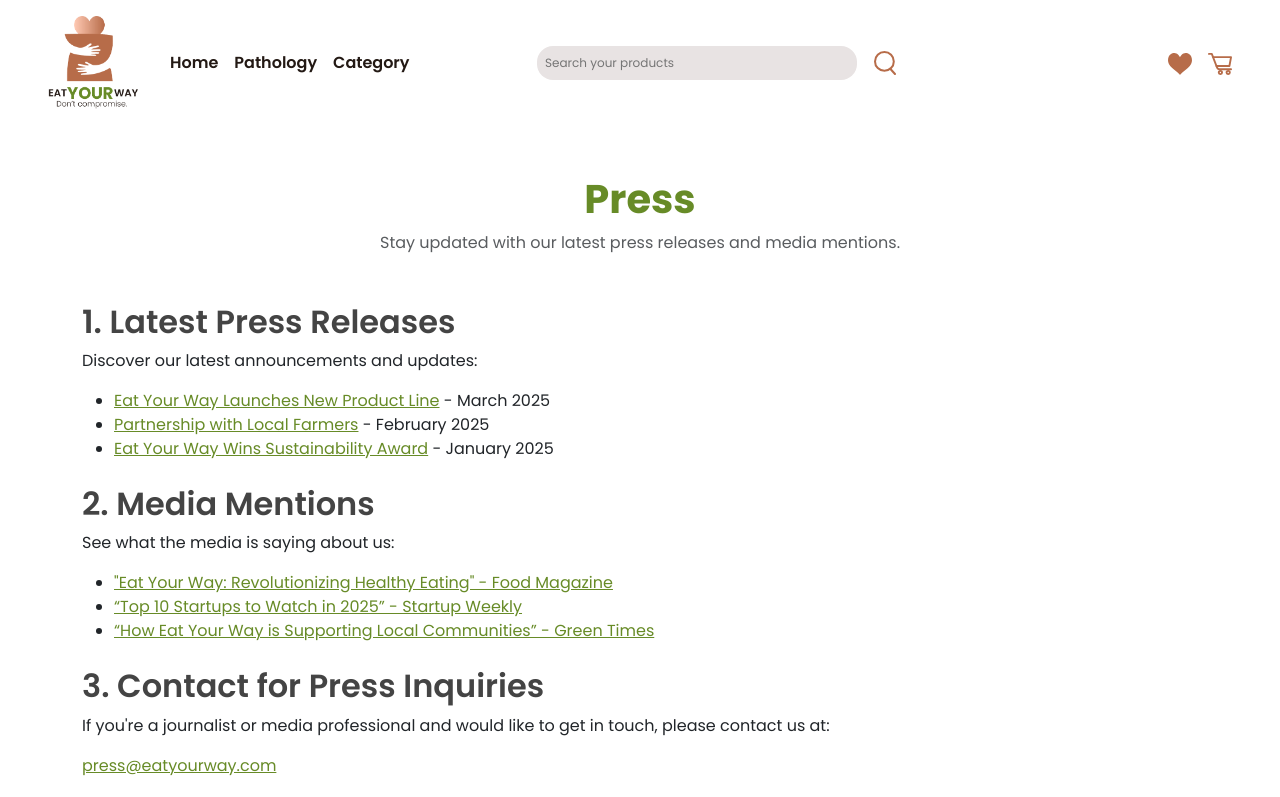
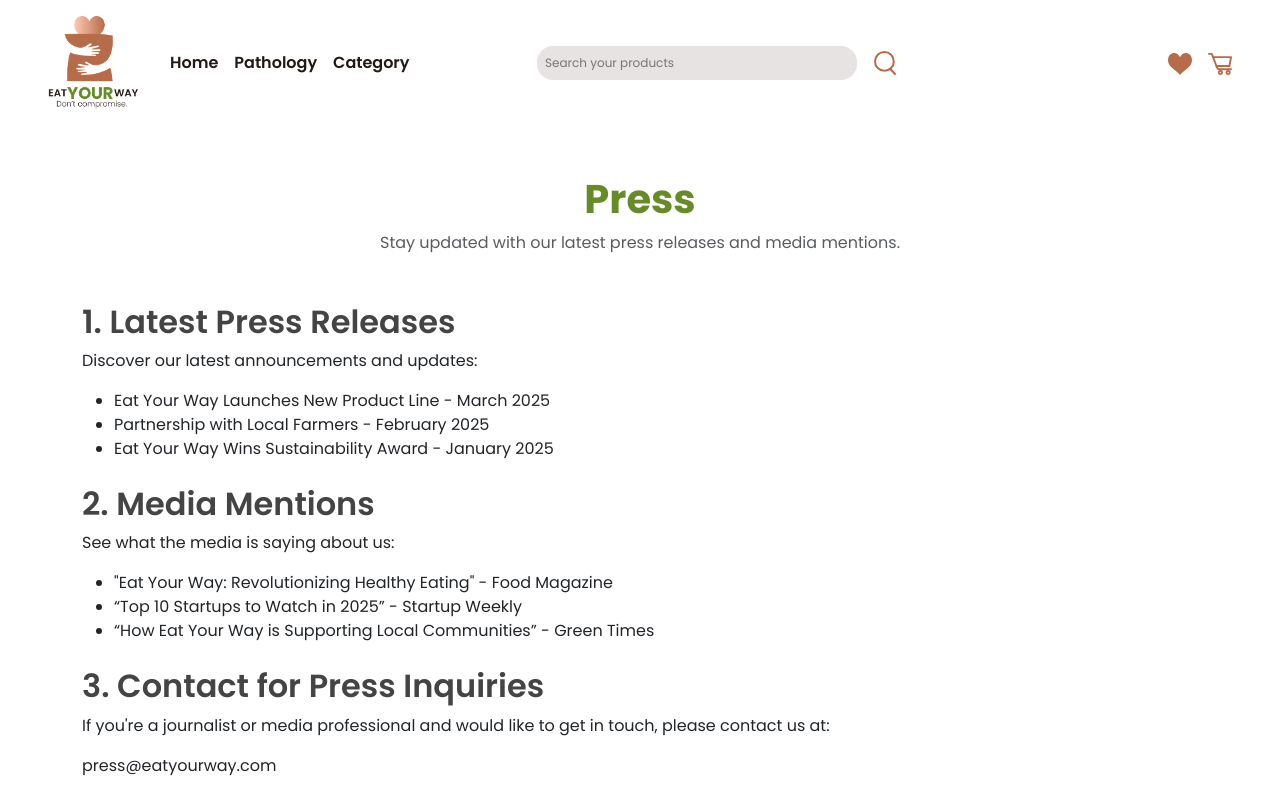
Before and after one commit to GiuseppeColucci95/project-work-team3, a React (Vite) app in the folder FRONTEND/: page /press in a window 1280 px wide. Shown: the top 797 px of the page. Built offline with nearby package versions, Linux system fonts and the light colour scheme.

Commit message:
style: update jumbotron styles and remove inline links from Press page feat: add package-lock.json for dependency management

```diff
--- a/FRONTEND/src/index.css
+++ b/FRONTEND/src/index.css
@@ -384,15 +384,18 @@ footer {
   #jumbotron {
     max-height: 350px !important;
   }
+
   .jumbo-title {
     font-size: 50px !important;
     padding-bottom: 0 !important;
   }
+
   .jumbo-text {
     font-size: 25px !important;
     padding-bottom: 1rem !important;
     line-height: 2rem !important;
   }
+
   .explore-btn {
     font-size: 20px !important;
   }
@@ -761,6 +764,7 @@ footer {
     width: 60px !important;
     cursor: pointer;
   }
+
   .payoff {
     width: 100% !important;
   }
--- a/FRONTEND/src/pages/Press.jsx
+++ b/FRONTEND/src/pages/Press.jsx
@@ -11,9 +11,9 @@ export default function Press() {
                     <h2 className="fw-semibold" style={{ color: "#444" }}>1. Latest Press Releases</h2>
                     <p>Discover our latest announcements and updates:</p>
                     <ul>
-                        <li><a href="/press/release-1" style={{ color: "#678b27" }}>Eat Your Way Launches New Product Line</a> - March 2025</li>
-                        <li><a href="/press/release-2" style={{ color: "#678b27" }}>Partnership with Local Farmers</a> - February 2025</li>
-                        <li><a href="/press/release-3" style={{ color: "#678b27" }}>Eat Your Way Wins Sustainability Award</a> - January 2025</li>
+                        <li>Eat Your Way Launches New Product Line - March 2025</li>
+                        <li>Partnership with Local Farmers - February 2025</li>
+                        <li>Eat Your Way Wins Sustainability Award - January 2025</li>
                     </ul>
                 </section>
 
@@ -21,17 +21,17 @@ export default function Press() {
                     <h2 className="fw-semibold" style={{ color: "#444" }}>2. Media Mentions</h2>
                     <p>See what the media is saying about us:</p>
                     <ul>
-                        <li><a href="https://example.com/article-1" target="_blank" rel="noopener noreferrer" style={{ color: "#678b27" }}>"Eat Your Way: Revolutionizing Healthy Eating" - Food Magazine</a></li>
-                        <li><a href="https://example.com/article-2" target="_blank" rel="noopener noreferrer" style={{ color: "#678b27" }}>“Top 10 Startups to Watch in 2025” - Startup Weekly</a></li>
-                        <li><a href="https://example.com/article-3" target="_blank" rel="noopener noreferrer" style={{ color: "#678b27" }}>“How Eat Your Way is Supporting Local Communities” - Green Times</a></li>
+                        <li>"Eat Your Way: Revolutionizing Healthy Eating" - Food Magazine</li>
+                        <li>“Top 10 Startups to Watch in 2025” - Startup Weekly</li>
+                        <li>“How Eat Your Way is Supporting Local Communities” - Green Times</li>
                     </ul>
                 </section>
 
                 <section className="mb-4">
                     <h2 className="fw-semibold" style={{ color: "#444" }}>3. Contact for Press Inquiries</h2>
                     <p>If you're a journalist or media professional and would like to get in touch, please contact us at:</p>
-                    <p><a href="mailto:press@eatyourway.com" style={{ color: "#678b27" }}>press@eatyourway.com</a></p>
-                    <p>or call us at <a href="tel:+123456789" style={{ color: "#678b27" }}>+1 234 567 89</a>.</p>
+                    <p>press@eatyourway.com</p>
+                    <p>or call us at +1 234 567 89.</p>
                 </section>
             </div>
         </div>
```
Also changed, not shown: 1 other file (tests, documents, lock files or other folders).
